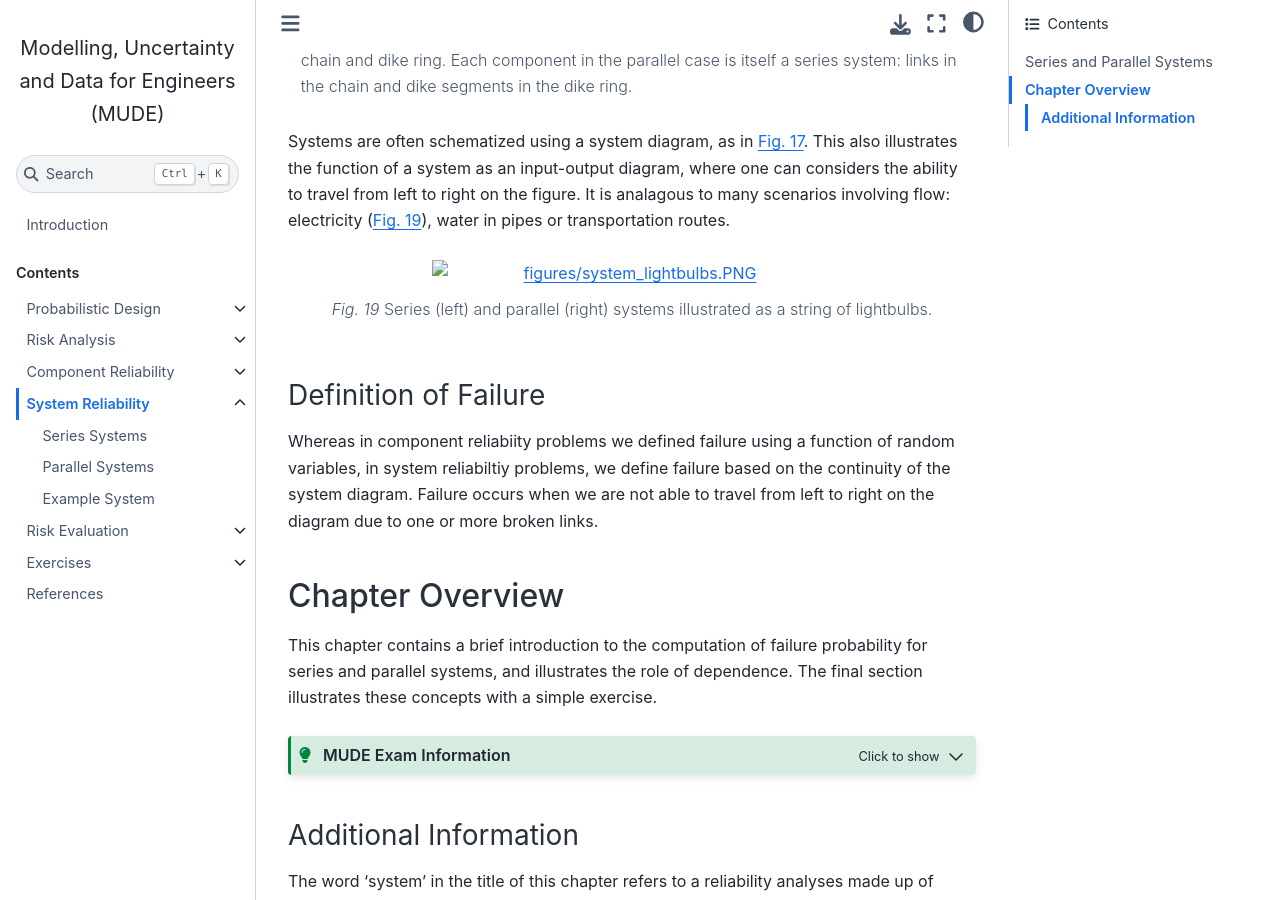
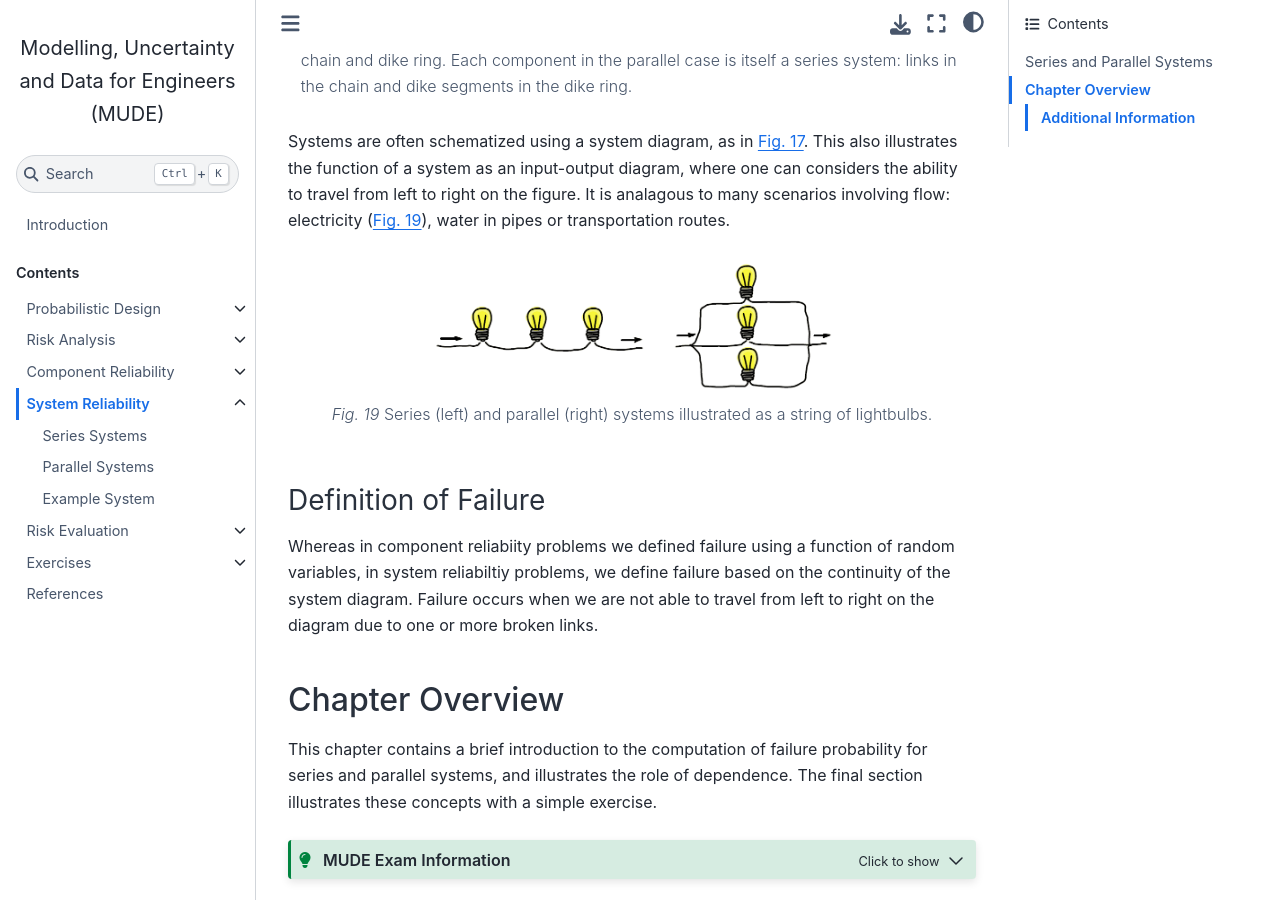
Before and after one commit to TUDelft-CITG/MUDE, a Jupyter Book: the page built from book/reliability-system/overview.md, in a window 1280 px wide and 900 px high, scrolled down 1791 px. Built offline with Jupyter Book 1.0.4 settings and Sphinx 7.4.7 and the Sphinx Book theme 1.1.4, drawn with Linux system fonts in a browser that asks for light colours.

Commit message:
correct PNG to png for online rendering

````diff
--- a/book/reliability-system/overview.md
+++ b/book/reliability-system/overview.md
@@ -30,7 +30,7 @@ Example of series (top row) and parallel (bottom row) systems, illustrated with
 
 Systems are often schematized using a system diagram, as in {numref}`sys-series-parallel`. This also illustrates the function of a system as an input-output diagram, where one can considers the ability to travel from left to right on the figure. It is analagous to many scenarios involving flow: electricity ({numref}`sys-lightbulbs`), water in pipes or transportation routes.
 
-```{figure} ../figures/system_lightbulbs.PNG
+```{figure} ../figures/system_lightbulbs.png
 ---
 width: 400px
 name: sys-lightbulbs
````
